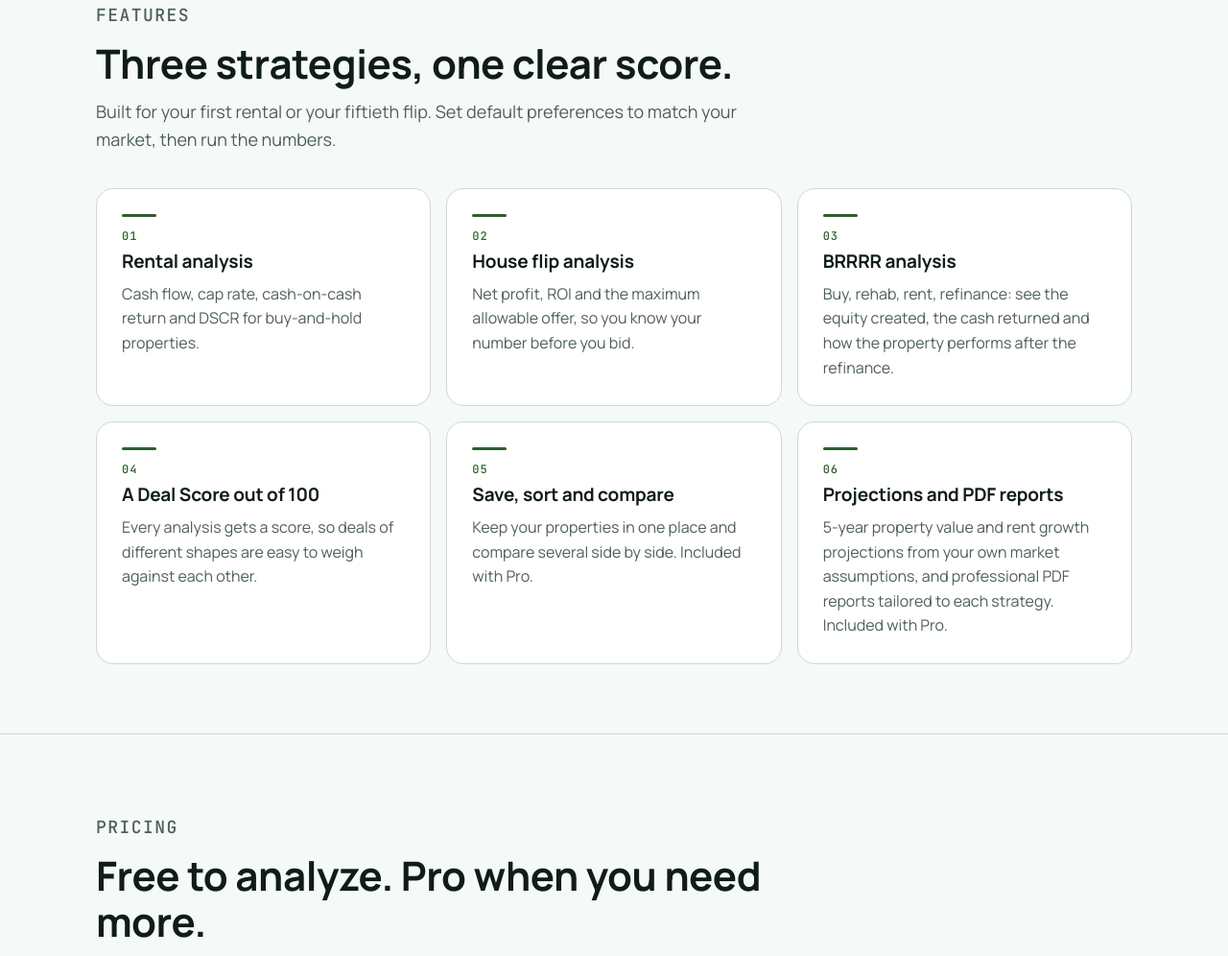
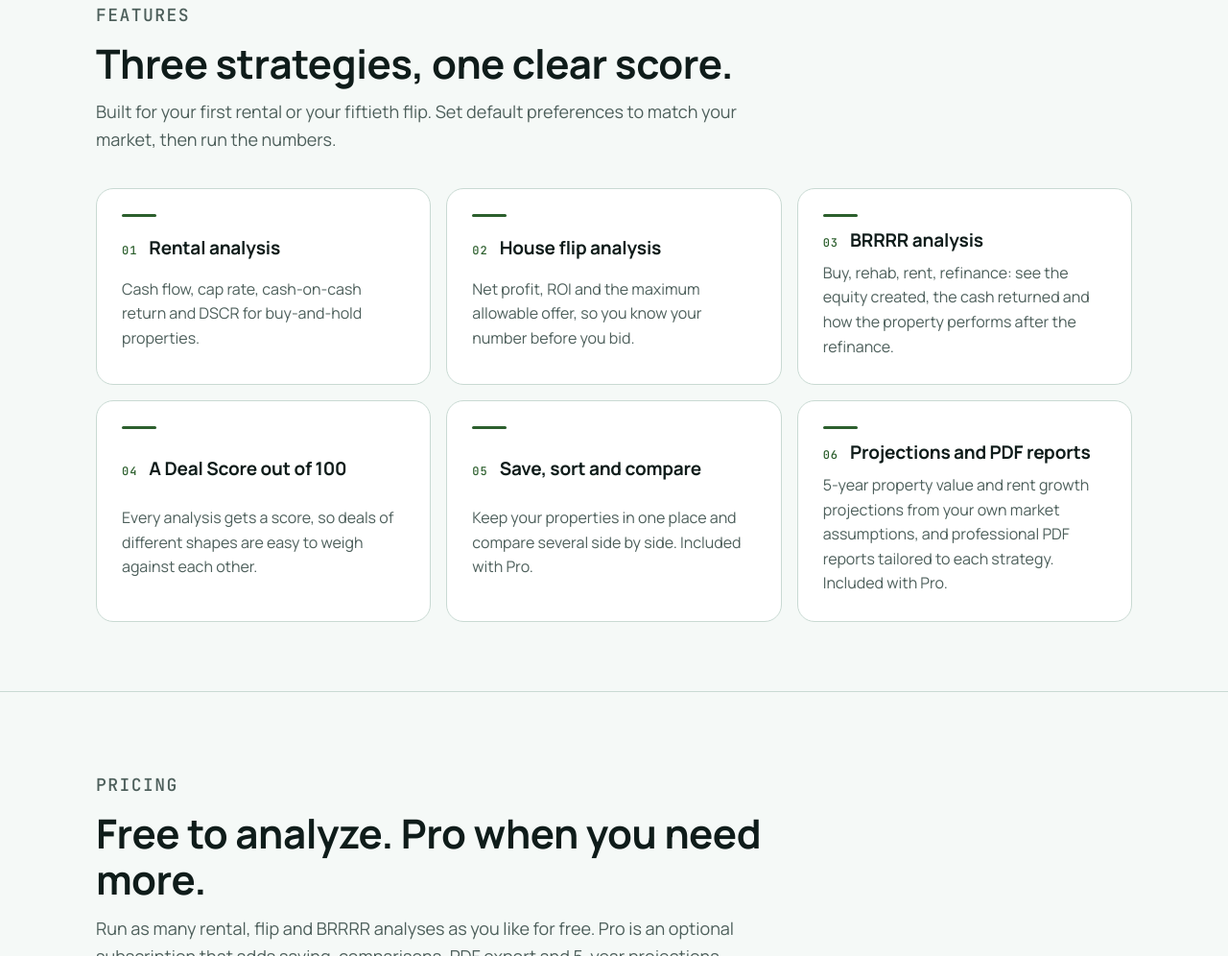
Before and after one commit to trajectory-labs-io/trajectorylabs-site, a plain HTML site: page revest/index.html in a window 1280 px wide. Shown: the part 2178-3174 px from the top of the page at 96% size. Drawn offline with Linux system fonts and the light colour scheme.

Commit message:
style: card label on the same row as the title; add STATE.md with TL site standards
Co-Authored-By: Claude Opus 5.5 <noreply@anthropic.com>

```diff
--- a/hamprep/assets/app-page.css
+++ b/hamprep/assets/app-page.css
@@ -258,6 +258,9 @@ strong { font-weight: 700; }
 .card h3 { font-size: 19px; }
 .card p { color: var(--muted); font-size: 16px; }
 .card.accent-top::before { content: ""; width: 36px; height: 3px; border-radius: 2px; background: var(--accent); margin-bottom: 4px; }
+/* Card label (number or icon) sits on the same row as the title, never on a row of its own. TL standard for every site card. */
+.card:has(> .idx) { display: grid; grid-template-columns: auto minmax(0, 1fr); column-gap: 12px; row-gap: 10px; align-items: baseline; }
+.card:has(> .idx)::before, .card:has(> .idx) > :not(.idx):not(h3) { grid-column: 1 / -1; }
 @media (max-width: 900px) { .grid, .grid.two { grid-template-columns: repeat(2, minmax(0, 1fr)); } }
 @media (max-width: 600px) { .grid, .grid.two { grid-template-columns: 1fr; } }
 
--- a/shared/app-page.css
+++ b/shared/app-page.css
@@ -258,6 +258,9 @@ strong { font-weight: 700; }
 .card h3 { font-size: 19px; }
 .card p { color: var(--muted); font-size: 16px; }
 .card.accent-top::before { content: ""; width: 36px; height: 3px; border-radius: 2px; background: var(--accent); margin-bottom: 4px; }
+/* Card label (number or icon) sits on the same row as the title, never on a row of its own. TL standard for every site card. */
+.card:has(> .idx) { display: grid; grid-template-columns: auto minmax(0, 1fr); column-gap: 12px; row-gap: 10px; align-items: baseline; }
+.card:has(> .idx)::before, .card:has(> .idx) > :not(.idx):not(h3) { grid-column: 1 / -1; }
 @media (max-width: 900px) { .grid, .grid.two { grid-template-columns: repeat(2, minmax(0, 1fr)); } }
 @media (max-width: 600px) { .grid, .grid.two { grid-template-columns: 1fr; } }
 
```
Also changed, not shown: 1 other file.
